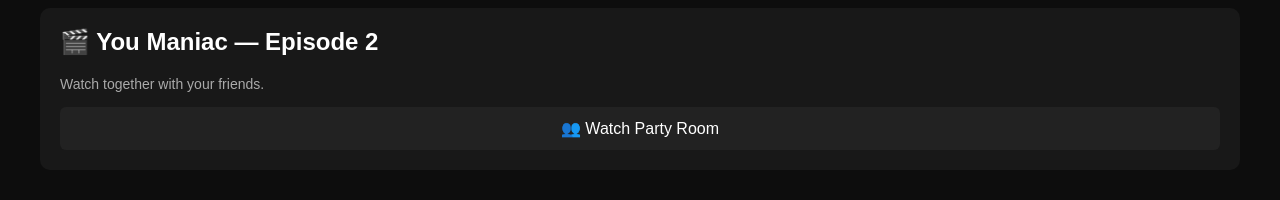
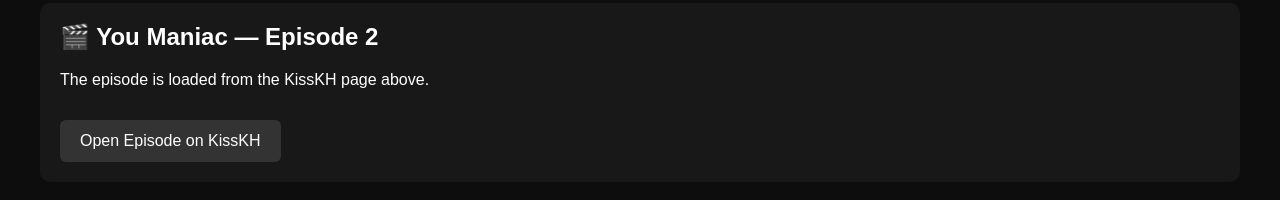
Before and after one commit to shiz235/watch-partyy, a plain HTML site: page index.html in a window 1280 px wide. Shown: the part 818-1018 px from the top of the page. Drawn offline with Linux system fonts and the light colour scheme.

Commit message:
Revise title and layout for Episode 2 watch party
Updated the title and modified the layout of the watch party page. Changed class names and adjusted styling for better presentation.

```diff
--- a/index.html
+++ b/index.html
@@ -4,7 +4,7 @@
     <meta charset="UTF-8">
     <meta name="viewport" content="width=device-width, initial-scale=1.0">
 
-    <title>You Maniac — Watch Party 🍿</title>
+    <title>You Maniac — Episode 2 | Watch Party</title>
 
     <style>
         * {
@@ -28,25 +28,25 @@
             font-size: 30px;
         }
 
-        p {
+        .subtitle {
+            color: #aaa;
             margin: 0;
-            color: #aaa;
         }
 
-        .player-container {
+        .player {
             width: 95%;
             max-width: 1200px;
-            margin: 10px auto 30px;
+            margin: 10px auto 25px;
             background: #000;
             border-radius: 10px;
             overflow: hidden;
             aspect-ratio: 16 / 9;
         }
 
-        .player-container iframe {
+        .player iframe {
             width: 100%;
             height: 100%;
-            border: none;
+            border: 0;
         }
 
         .info {
@@ -62,17 +62,18 @@
             margin-top: 0;
         }
 
-        .status {
-            color: #aaa;
-            font-size: 14px;
+        .watch-button {
+            display: inline-block;
+            margin-top: 15px;
+            padding: 12px 20px;
+            background: #333;
+            color: white;
+            text-decoration: none;
+            border-radius: 6px;
         }
 
-        .room {
-            margin-top: 15px;
-            padding: 12px;
-            background: #222;
-            border-radius: 6px;
-            text-align: center;
+        .watch-button:hover {
+            background: #444;
         }
     </style>
 </head>
@@ -81,14 +82,15 @@
 
 <header>
     <h1>🍿 You Maniac — Watch Party</h1>
-        <p>Episode 2</p>
+    <p class="subtitle">Episode 2</p>
 </header>
 
-    <div class="player-container">
+<div class="player">
 
     <iframe
         src="https://kisskh.co/Drama/You-Maniac--2026-/Episode-2?id=13609&ep=223345&page=0&pageSize=100"
-            allowfullscreen>
+        allowfullscreen
+        allow="autoplay; fullscreen">
     </iframe>
 
 </div>
@@ -97,13 +99,17 @@
 
     <h2>🎬 You Maniac — Episode 2</h2>
 
-        <p class="status">
-            Watch together with your friends.
+    <p>
+        The episode is loaded from the KissKH page above.
     </p>
 
-        <div class="room">
-            👥 Watch Party Room
-        </div>
+    <a
+        class="watch-button"
+        href="https://kisskh.co/Drama/You-Maniac--2026-/Episode-2?id=13609&ep=223345&page=0&pageSize=100"
+        target="_blank"
+        rel="noopener noreferrer">
+        Open Episode on KissKH
+    </a>
 
 </div>
 
```
Lines whose indentation alone changed are shown as unchanged.
